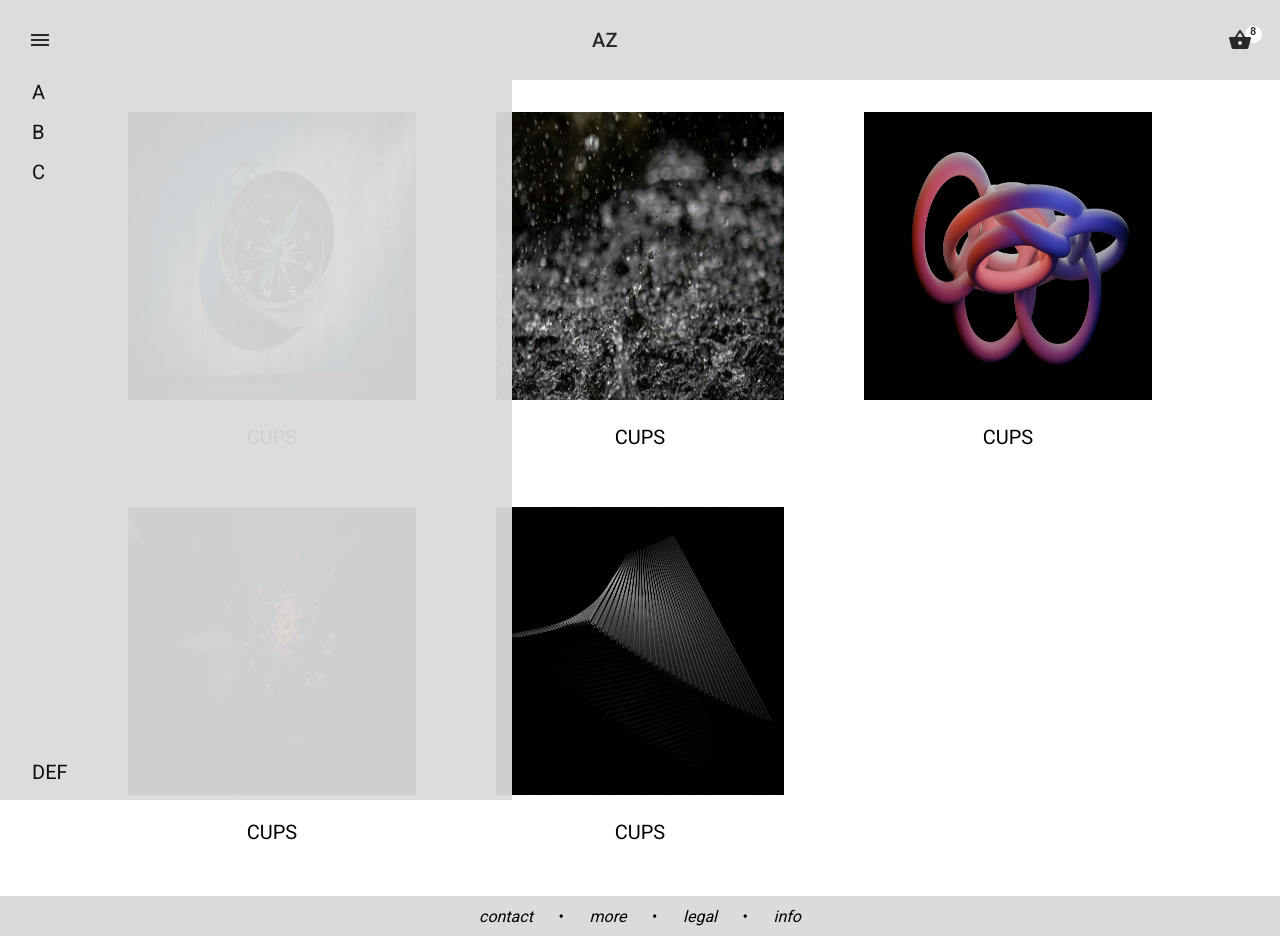
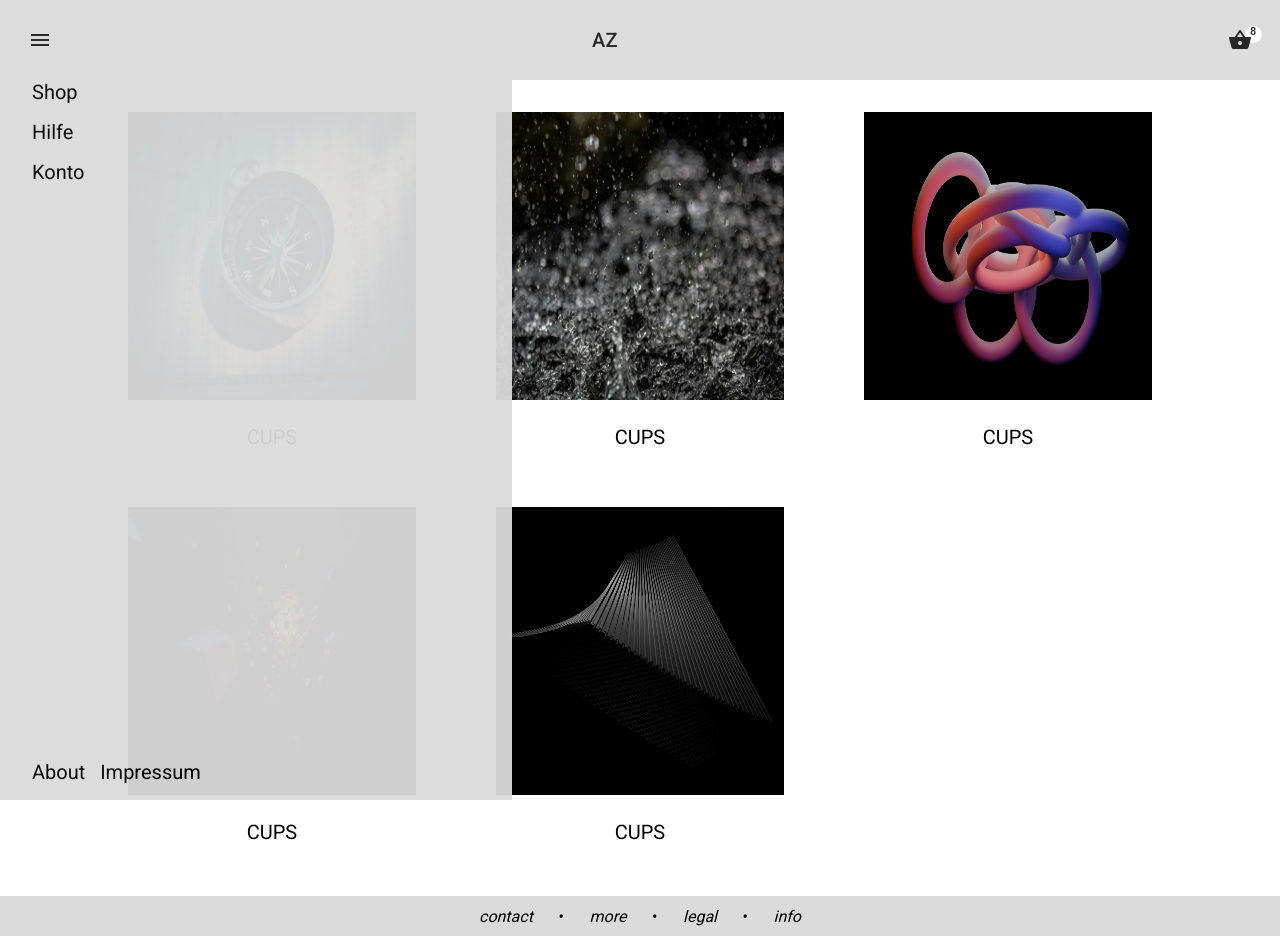
Before and after one commit to LukasMtt/LittleSimpleShop, an Angular app in the folder frontend/app/: page / in a window 1280 px wide. Both pictures are taken after a click on the button "menu". Built offline with nearby package versions, Linux system fonts and the light colour scheme.

Commit message:
feat: better placeholder for sidebar menu

```diff
--- a/frontend/app/src/app/header-sidebar/header-sidebar.component.html
+++ b/frontend/app/src/app/header-sidebar/header-sidebar.component.html
@@ -1,11 +1,11 @@
 <div class="sidebar-menu">
-    <div class="sidebar-item">A</div>
-    <div class="sidebar-item">B</div>
-    <div class="sidebar-item">C</div>
+    <div class="sidebar-item">Shop</div>
+    <div class="sidebar-item">Hilfe</div>
+    <div class="sidebar-item">Konto</div>
     <div class="sidebar-big-spacer"></div>
     <div class="sidebar-item">
-        <span>D</span>
-        <span>E</span>
-        <span>F</span>
+        <span>About</span>
+        &nbsp;
+        <span>Impressum</span>
     </div>
 </div>
```
